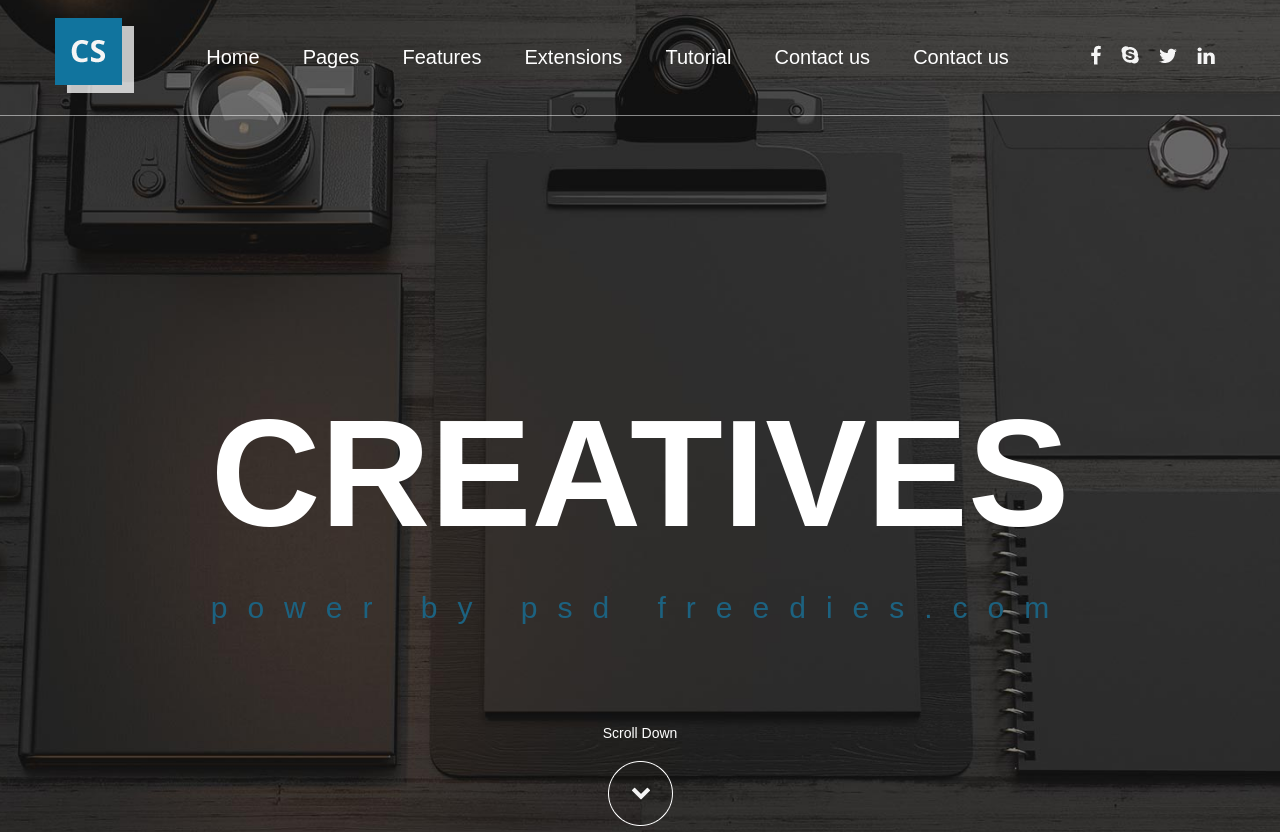
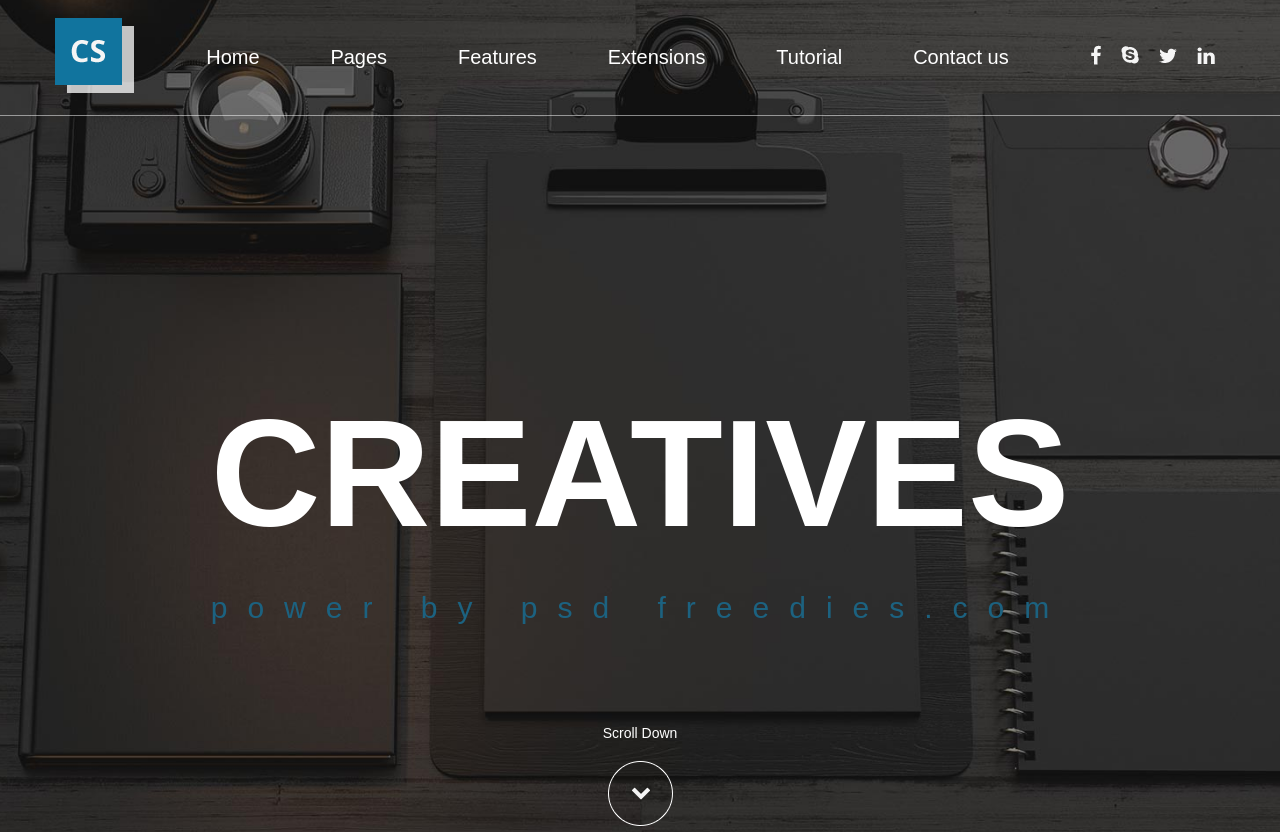
Before and after one commit to AntPzk90/Landing, a plain HTML site: page № 0/index.html in a window 1280 px wide. Shown: the top 832 px of the page. Drawn offline with Linux system fonts and the light colour scheme.

Commit message:
Update index.html
delete

```diff
--- a/№ 0/index.html
+++ b/№ 0/index.html
@@ -23,7 +23,6 @@
 							<li class="nav-list-item"><a href="#" id="js-features">Features</a></li>
 							<li class="nav-list-item"><a href="#" id="js-exestions">Extensions</a></li>
 							<li class="nav-list-item"><a href="#" id="js-tutorial">Tutorial</a></li>
-							<li class="nav-list-item"><a href="#" id="js-contact">Contact us</a></li>
 							<li class="nav-list-item"><a href="#" id="js-contact">Contact us</a></li>
 						</ul>
 					</nav>
```
